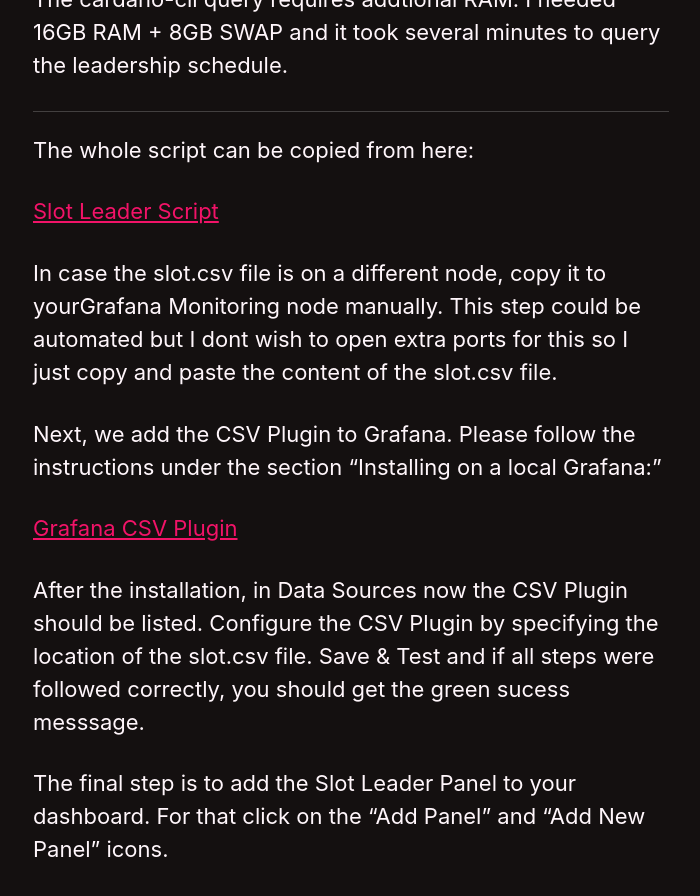
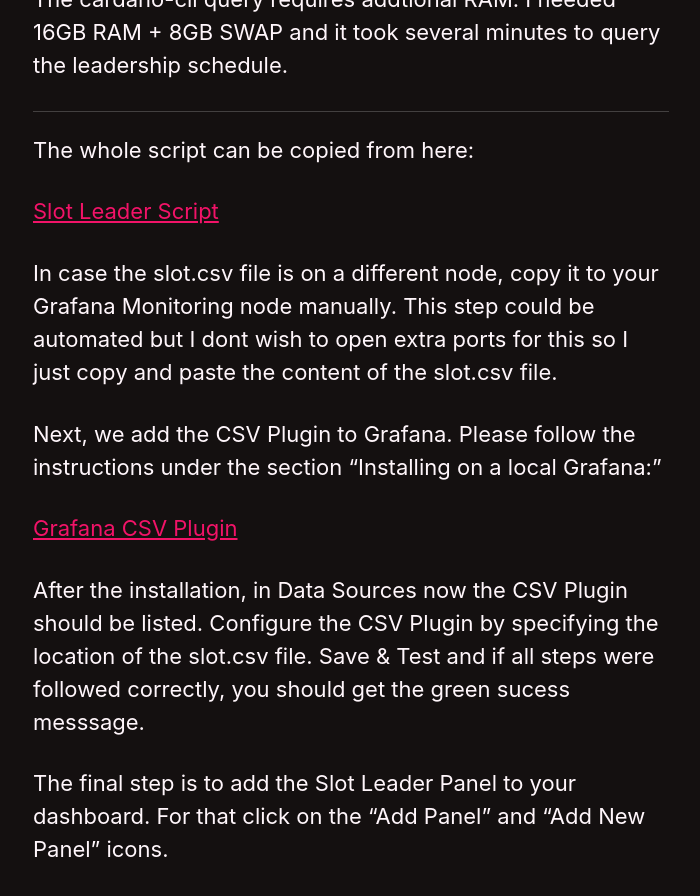
Before and after one commit to sanskys/sanskys.github.io, a Jekyll site: the page built from _pages/grafana.md, in a window 1280 px wide and 900 px high, scrolled down 16986 px. Shown: the top 896 px of the window, without its empty margins (289-989 px from the left). Built offline with Jekyll 4.4.1, drawn with Linux system fonts in a browser that asks for light colours; cached includes are drawn as plain includes.

Commit message:
Update grafana.md

```diff
--- a/_pages/grafana.md
+++ b/_pages/grafana.md
@@ -517,7 +517,7 @@
 
 
 
-In case the slot.csv file is on a different node, copy it to yourGrafana Monitoring node manually. This step could be automated but I dont wish to open extra ports for this so I just copy and paste the content of the slot.csv file.
+In case the slot.csv file is on a different node, copy it to your Grafana Monitoring node manually. This step could be automated but I dont wish to open extra ports for this so I just copy and paste the content of the slot.csv file.
 
 
 
```
